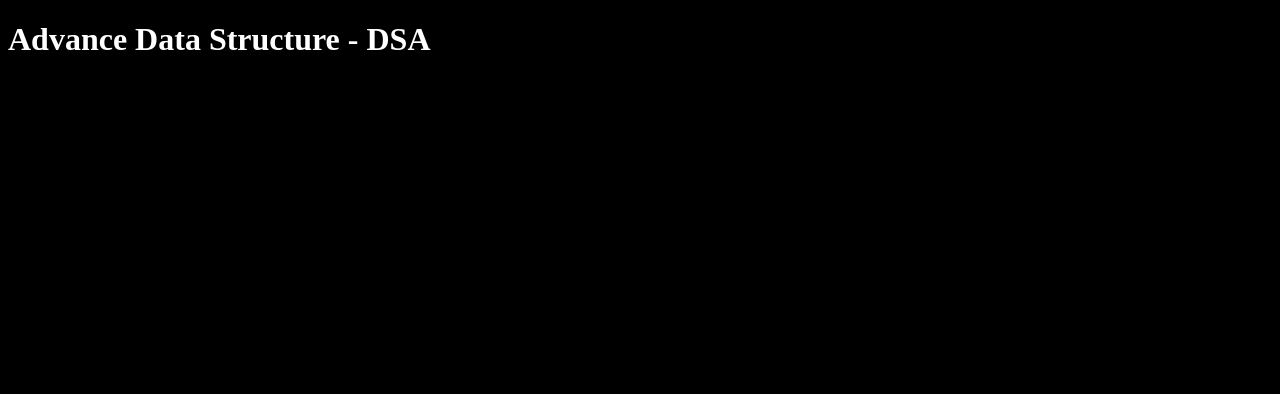
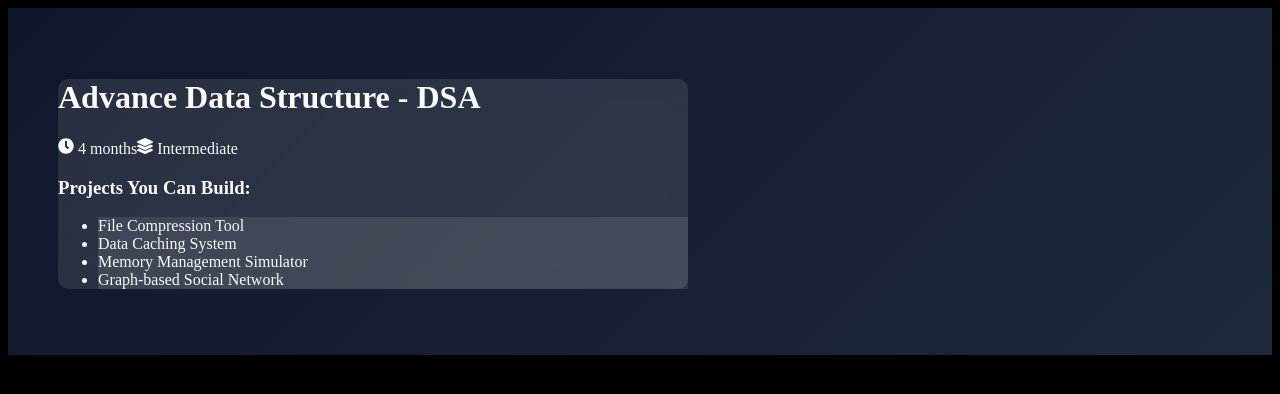
Before and after one commit to CoolShivas/009--Next_Courses_Zone, a Next.js app: page /dsa in a window 1280 px wide. Shown: the top 394 px of the page. Built offline with nearby package versions, Linux system fonts and the light colour scheme.

Commit message:
Addition of CSS in dynamic route page.

```diff
--- a/app/[slug]/page.jsx
+++ b/app/[slug]/page.jsx
@@ -2,6 +2,7 @@
 
 import React from "react";
 import { courseDetails } from "@/data";
+import { FaClock, FaLayerGroup, FaArrowLeft } from "react-icons/fa";
 
 const page = ({ params }) => {
   // console.log("Printing the CourseDetails list are :-", courseDetails);
@@ -18,10 +19,116 @@ const page = ({ params }) => {
 
   return (
     <>
-      <div className="container-fluid d-flex justify-content-center align-items-center">
-        <div className="card">
+      {/* <div
+        className="container-fluid d-flex justify-content-center align-items-center text-center"
+        style={{
+          background: "linear-gradient(135deg, #0f172a, #1e293b)",
+          color: "#f8fafc",
+          padding: "50px",
+        }}
+      >
+        <div
+          className="card"
+          style={{
+            background: "rgba(255, 255, 255, 0.1",
+            backdropFilter: "blur(10px",
+            borderRadius: "10px",
+            maxWidth: "630px",
+            width: "100%",
+          }}
+        >
           <div className="card-body text-center">
             <h1 className="text-warning">{detailsOfCourse.title}</h1>
+            <span className="badge bg-gradient bg-primary px-3 py-2">
+              <FaClock />
+              {detailsOfCourse.duration}
+            </span>
+            <span className="badge mx-3 bg-gradient bg-success px-3 py-2">
+              <FaLayerGroup />
+              {detailsOfCourse.level}
+            </span>
+          </div>
+          <h3 className="mt-4 text-light">Projects you cab build :- </h3>
+          <ul className="list-group mt-3">
+            {detailsOfCourse.projects.map((curElement) => {
+              return (
+                <li
+                  key={curElement.id}
+                  className="list-group-item border-0 text-light"
+                  style={{
+                    backgroundColor: "rgba(255, 255, 255, 0.1)",
+                    transition: "all 0.3 ease",
+                    cursor: "pointer",
+                  }}
+                  onMouseEnter={(e) =>
+                    (e.currentTarget.style.backgroundColor =
+                      "rgba(255, 255, 255, 0.2")
+                  }
+                  onMouseLeave={(e) =>
+                    (e.currentTarget.style.backgroundColor =
+                      "rgba(255, 255, 255, 0.1")
+                  }
+                >
+                  {curElement.title}
+                </li>
+              );
+            })}
+          </ul>
+        </div>
+      </div> */}
+      <div>
+        <div
+          className="container-fluid min-vh-100 d-flex justify-content-center align-items-center text-center"
+          style={{
+            background: "linear-gradient(135deg,#0f172a,#1e293b)",
+            color: "#f8fafc",
+            padding: "50px",
+          }}
+        >
+          <div
+            className="card p-4"
+            style={{
+              background: "rgba(255,255,255,0.1)",
+              backdropFilter: "blur(10px)",
+              borderRadius: "10px",
+              maxWidth: "630px",
+              width: "100%",
+            }}
+          >
+            <div className="card-body text-center">
+              <h1 className="text-warning">{detailsOfCourse.title}</h1>
+              <span className="badge bg-gradient bg-primary px-3 py-2">
+                <FaClock /> {detailsOfCourse.duration}
+              </span>
+              <span className="badge mx-3 bg-gradient bg-success px-3 py-2">
+                <FaLayerGroup /> {detailsOfCourse.level}
+              </span>
+            </div>
+
+            <h3 className="mt-4 text-light">Projects You Can Build:</h3>
+            <ul className="list-group mt-3">
+              {detailsOfCourse.projects.map((curElement) => (
+                <li
+                  key={curElement.id}
+                  className="list-group-item border-0 text-light"
+                  style={{
+                    backgroundColor: "rgba(255,255,255,0.1)",
+                    transition: "all 0.3 ease",
+                    cursor: "pointer",
+                  }}
+                  onMouseEnter={(e) =>
+                    (e.currentTarget.style.backgroundColor =
+                      "rgba(255,255,255,0.2)")
+                  }
+                  onMouseLeave={(e) =>
+                    (e.currentTarget.style.backgroundColor =
+                      "rgba(255,255,255,0.1)")
+                  }
+                >
+                  {curElement.title}
+                </li>
+              ))}
+            </ul>
           </div>
         </div>
       </div>
```
